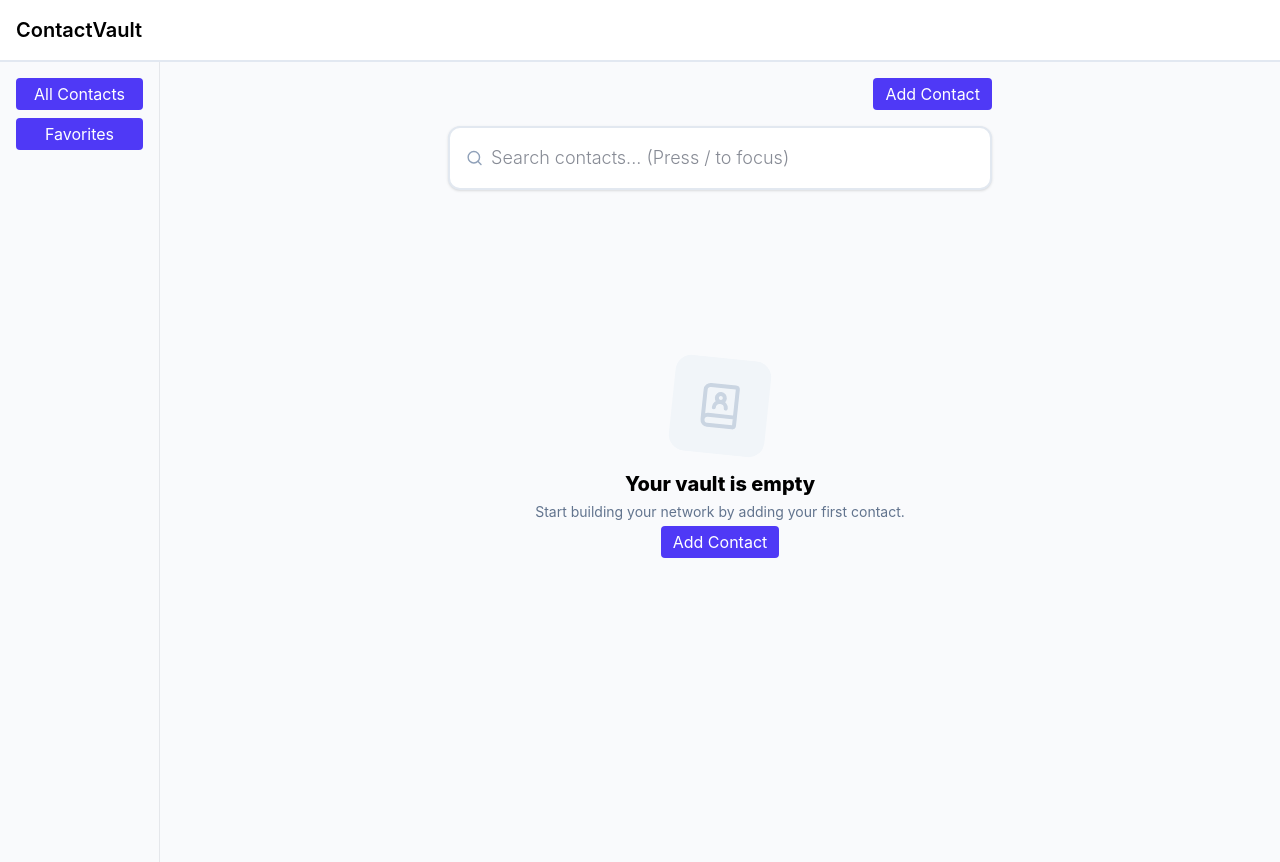
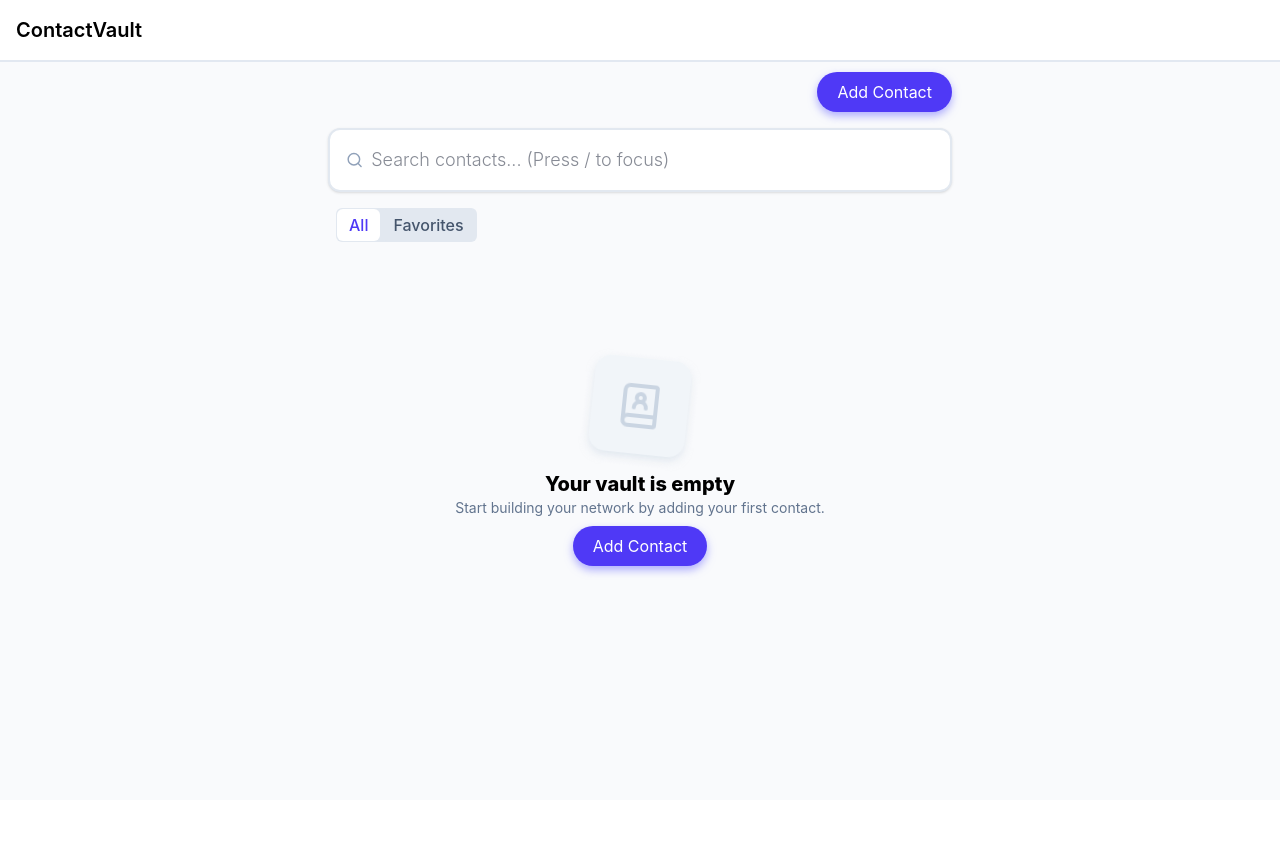
Before and after one commit to srinathj-dev/contact-vault, a React (Vite) app: page / in a window 1280 px wide. After the commit the page ends 800 px from the top, so only its background shows below. Built offline with nearby package versions, Linux system fonts and the light colour scheme.

Commit message:
toggle favorite on contact card and another feature filtering all contacts and favorite contacts

```diff
--- a/src/components/AddContactBtn.jsx
+++ b/src/components/AddContactBtn.jsx
@@ -1,7 +1,7 @@
 const AddContactBtn = ({ gotoAddContact, width }) => {
   return (
     <button
-      className={`btn-primary ${width}`}
+      className={`btn-primary ${width} rounded-full drop-shadow-lg drop-shadow-indigo-500/50 px-5 py-2`}
       onClick={() => {
         gotoAddContact();
       }}
--- a/src/components/ContactCard.jsx
+++ b/src/components/ContactCard.jsx
@@ -1,15 +1,18 @@
 import { Phone, Heart, ChevronRight, Pencil } from 'lucide-react';
 import DeleteButton from './DeleteButton';
-
-const ContactCard = ({ contact, onDelete, onEdit }) => {
+import React from 'react';
+import { useMemo } from 'react';
+const ContactCard = React.memo(
+  ({ contact, onDelete, onEdit, onToggleFavorites }) => {
+    console.log('contact id: ', contact.id);
     return (
-    <div className="w-full p-3 bg-white border border-slate-300 rounded-2xl flex items-center justify-between cursor-pointer hover:border-indigo-300 hover:shadow-lg hover:shadow-indigo-50 group transition-colors duration-300">
+      <div className="w-full p-2 bg-white border border-slate-300 rounded-2xl flex items-center justify-between cursor-pointer hover:border-indigo-300 hover:shadow-lg hover:shadow-indigo-50 group transition-colors duration-300">
         <div className="flex gap-2">
           <div className="w-12 h-12 relative flex items-center justify-center">
             <Heart
               className={`w-4 h-4 text-red-500 fill-white rounded-full p-px border-2 border-white m-0.5  bg-red-500 ${contact.favourite ? 'absolute' : 'hidden'} top-0 right-0 z-10`}
             />
-          <div className="w-10 h-10 rounded-full bg-slate-100 border-2 border-white flex items-center justify-center  p-1">
+            <div className="w-12 h-12 rounded-full bg-slate-100 border-2 border-white flex items-center justify-center  p-1">
               {typeof contact.imageUrl === 'string' &&
               contact.imageUrl.trim() !== '' ? (
                 <img
@@ -35,7 +38,12 @@ const ContactCard = ({ contact, onDelete, onEdit }) => {
           </div>
         </div>
         <div className="flex items-center gap-2">
-        <button className="h-full flex items-center justify-center">
+          <button
+            className="h-full flex items-center justify-center"
+            onClick={() => {
+              onToggleFavorites(contact);
+            }}
+          >
             <Heart
               className={`w-9 h-9 rounded-full ${contact.favourite ? 'text-red-500 fill-red-500 bg-red-50 hover:bg-red-100' : 'text-slate-300 hover:text-slate-400 hover:bg-slate-50 hover:fill-white p-2'} transition-colors duration-300 p-2`}
             />
@@ -60,6 +68,7 @@ const ContactCard = ({ contact, onDelete, onEdit }) => {
         </div>
       </div>
     );
-};
+  },
+);
 
 export default ContactCard;
--- a/src/components/ContactsList.jsx
+++ b/src/components/ContactsList.jsx
@@ -1,6 +1,7 @@
 import ContactCard from './ContactCard';
 import AddContactBtn from './AddContactBtn';
 import SearchBar from './SearchBar';
+import FilterButton from './FilterButton';
 
 import { BookUser } from 'lucide-react';
 
@@ -12,6 +13,9 @@ const ContactsList = ({
   value,
   setSearchInput,
   inputRef,
+  filteringContacts,
+  filterState,
+  onToggleFavorites,
 }) => {
   return (
     <div className={`w-full h-full flex flex-col items-center gap-4 `}>
@@ -25,15 +29,27 @@ const ContactsList = ({
           inputRef={inputRef}
         />
       </div>
-      <div className="w-full h-full flex flex-col items-center gap-4">
+      <div className="flex place-self-start ml-2 rounded-md gap-[1px] p-px bg-slate-200">
+        <FilterButton
+          filteringContacts={filteringContacts}
+          filterState={filterState}
+          filterButtonName="All"
+        />
+        <FilterButton
+          filteringContacts={filteringContacts}
+          filterState={filterState}
+          filterButtonName="Favorites"
+        />
+      </div>
+      <div className="w-full h-full flex flex-col items-center gap-4 p-2 overflow-y-scroll">
         {!contacts || contacts.length === 0 ? (
           <>
             <div className="w-full h-2/4 flex justify-center items-end">
-              <BookUser className="w-24 h-24 text-slate-300 bg-slate-100 p-6 rounded-2xl rotate-6" />
+              <BookUser className="w-24 h-24 text-slate-300 bg-slate-100 p-6 rounded-2xl rotate-6 drop-shadow-lg drop-shadow-slate-300/50" />
             </div>
             {value.length === 0 ? (
-              <div className="w-full h-2/4 flex flex-col items-center justify-start gap-1">
-                <div className="w-full flex flex-col items-center justify-center gap-1">
+              <div className="w-full h-2/4 flex flex-col items-center justify-start gap-2">
+                <div className="flex flex-col items-center justify-center ">
                   <h2 className="text-xl font-extrabold">
                     Your vault is empty
                   </h2>
@@ -51,7 +67,7 @@ const ContactsList = ({
               </div>
             )}
           </>
-        ) : (
+        ) : filterState === 'All' ? (
           contacts.map((contact) => {
             return (
               <ContactCard
@@ -59,9 +75,23 @@ const ContactsList = ({
                 contact={contact}
                 onDelete={onDelete}
                 onEdit={onEdit}
+                onToggleFavorites={onToggleFavorites}
               />
             );
           })
+        ) : (
+          filterState === 'Favorites' &&
+          contacts
+            .filter((contact) => contact.favourite)
+            .map((contact) => (
+              <ContactCard
+                key={contact.id}
+                contact={contact}
+                onDelete={onDelete}
+                onEdit={onEdit}
+                onToggleFavorites={onToggleFavorites}
+              />
+            ))
         )}
       </div>
     </div>
--- /dev/null
+++ b/src/components/FilterButton.jsx
@@ -0,0 +1,12 @@
+const FilterButton = ({ filteringContacts, filterState, filterButtonName }) => {
+  return (
+    <button
+      className={`px-3 py-1 font-medium rounded-md cursor-pointer transition-all duration-500 ease-in-out ${filterState == filterButtonName ? 'bg-white text-indigo-600' : 'bg-slate-200 text-slate-600'}`}
+      onClick={() => filteringContacts(filterButtonName)}
+    >
+      {filterButtonName}
+    </button>
+  );
+};
+
+export default FilterButton;
--- a/src/components/Header.jsx
+++ b/src/components/Header.jsx
@@ -1,7 +1,9 @@
 const Header = () => {
   return (
-    <header className="w-screen bg-white/90 backdrop-blur border-b-2 border-[#e2e8f1] p-4 sticky top-0 z-10"><h1 className=" text-xl font-semibold">ContactVault</h1></header>
-  )
-}
+    <header className="w-screen bg-white/90 backdrop-blur border-b-2 border-[#e2e8f1] p-4 fixed z-10">
+      <h1 className=" text-xl font-semibold">ContactVault</h1>
+    </header>
+  );
+};
 
-export default Header
+export default Header;
--- a/src/components/Layout.jsx
+++ b/src/components/Layout.jsx
@@ -1,12 +1,10 @@
 import Header from './Header';
-import Sidebar from './Sidebar';
 
 const Layout = ({ children }) => {
   return (
     <div className="min-h-dvh w-dvw flex flex-col bg-[#f9fafc] overflow-hidden">
       <Header />
-      <div className="flex flex-1 h-svh">
-        <Sidebar />
+      <div className="flex flex-1 h-svh mt-14">
         <main className="w-full flex flex-1 justify-center gap-2 p-4 overflow-y-auto">
           {children}
         </main>
--- a/src/components/Sidebar.jsx
+++ /dev/null
@@ -1,15 +0,0 @@
-const Sidebar = () => {
-  // here requirement is vertical alignment of elements with gap-2 using grid is easy to understand,
-  // grid is for vertical allignment gap-2 is for gap,
-  // Than flex flex-col  gap-2,
-  return (
-    <aside className="w-40 h-svh border-r border-gray-200 p-4">
-      <nav className="flex  flex-col gap-2">
-        <button className="btn-primary">All Contacts</button>
-        <button className="btn-primary">Favorites</button>
-      </nav>
-    </aside>
-  );
-};
-
-export default Sidebar;
--- a/src/pages/HomePage.jsx
+++ b/src/pages/HomePage.jsx
@@ -1,7 +1,7 @@
 import AddContact from '../components/AddContact';
 import ContactsList from '../components/ContactsList';
 
-import { useState, useEffect, useRef } from 'react';
+import { useState, useEffect, useRef, useCallback, useMemo } from 'react';
 
 const STORAGE_KEY = 'contactvault.contacts';
 
@@ -25,6 +25,7 @@ const HomePage = () => {
   const [customRouter, setCustomRouter] = useState('contactsPage');
   const [editingContact, setEditingContact] = useState(null);
   const [searchInput, setSearchInput] = useState('');
+  const [filterState, setFilterState] = useState('All');
   const inputRef = useRef(null);
 
   useEffect(() => {
@@ -46,18 +47,16 @@ const HomePage = () => {
 
     document.addEventListener('keydown', handleKeyDown);
 
-    return () => {
-      document.removeEventListener('keydown', handleKeyDown);
-    };
+    return () => document.removeEventListener('keydown', handleKeyDown);
   }, []);
 
-  const deleteContact = (keyValue) => {
+  const deleteContact = useCallback((keyValue) => {
     setContacts((prev) => prev.filter((c) => c.id !== keyValue));
 
     if (editingContact?.id == keyValue) {
       setEditingContact(null);
     }
-  };
+  }, []);
 
   const gotoContactsPage = () => {
     setCustomRouter('contactsPage');
@@ -83,14 +82,32 @@ const HomePage = () => {
     setCustomRouter('formPage');
   };
 
-  const gotoEditContact = (contact) => {
+  const gotoEditContact = useCallback((contact) => {
     setEditingContact(contact);
     setCustomRouter('formPage');
-  };
+  }, []);
 
-  const visibleContacts = contacts.filter((c) =>
-    c.name.toLowerCase().includes(searchInput.trim().toLowerCase()),
-  );
+  const visibleContacts = useMemo(() => {
+    return contacts.filter((c) =>
+      c.name.toLowerCase().includes(searchInput.trim().toLowerCase()),
+    );
+  }, [contacts, searchInput]);
+
+  const filteringContacts = useCallback((newValue) => {
+    setFilterState(newValue);
+  }, []);
+
+  const onToggleFavorites = useCallback((contact) => {
+    setContacts((users) => {
+      const toogleFav = users.map((user) => {
+        if (user.id === contact.id) {
+          return { ...user, favourite: !user.favourite };
+        }
+        return user;
+      });
+      return toogleFav;
+    });
+  }, []);
 
   function renderContent() {
     switch (customRouter) {
@@ -116,6 +133,9 @@ const HomePage = () => {
             onEdit={gotoEditContact}
             gotoAddContact={gotoAddContact}
             inputRef={inputRef}
+            filteringContacts={filteringContacts}
+            filterState={filterState}
+            onToggleFavorites={onToggleFavorites}
           />
         );
 
```
Lines whose indentation alone changed are shown as unchanged.
